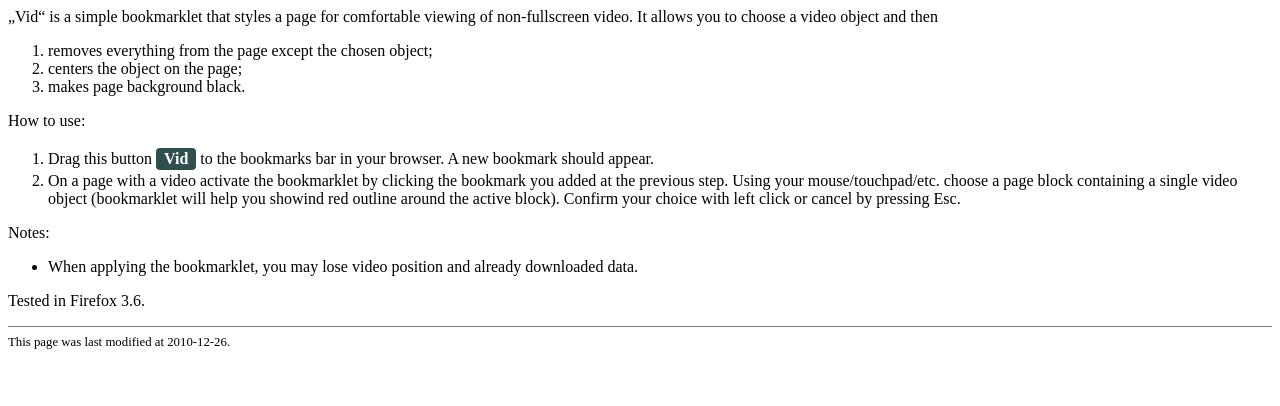
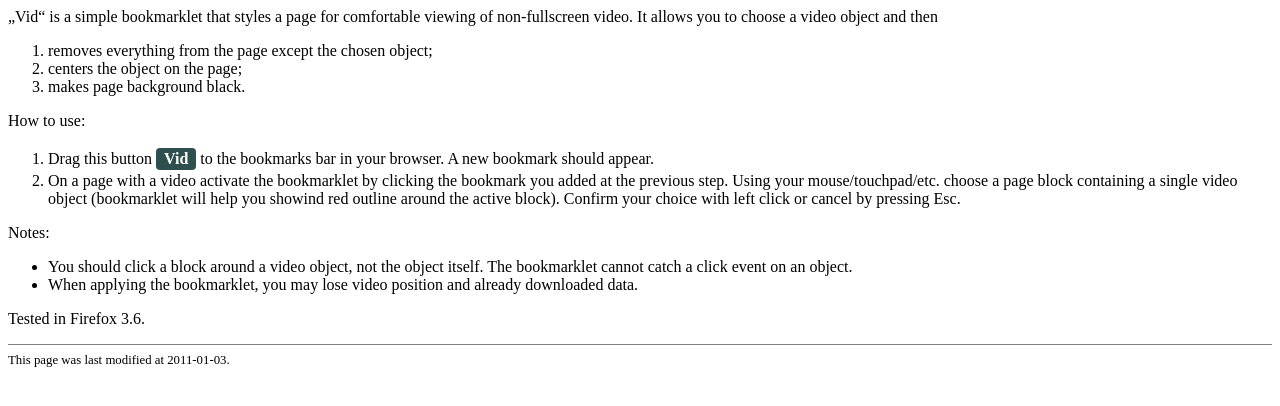
Before and after one commit to earshinov/vid, a plain HTML site: page index.html in a window 1280 px wide. Drawn offline with Linux system fonts and the light colour scheme.

Commit message:
Discourage users from clicking a video object itself: it won't work

```diff
--- a/index.html
+++ b/index.html
@@ -46,7 +46,11 @@ It allows you to choose a video object and then
 </ol>
 <p>Notes:</p>
 <ul>
+  <li>
+    You should click a block around a video object, not the object itself.
+    The bookmarklet cannot catch a click event on an object.
+  </li>
   <li>When applying the bookmarklet, you may lose video position and already downloaded data.</li>
 </ul>
 <p>Tested in Firefox 3.6.</p>
-<p id="footer">This page was last modified at 2010-12-26.</p>
+<p id="footer">This page was last modified at 2011-01-03.</p>
```
